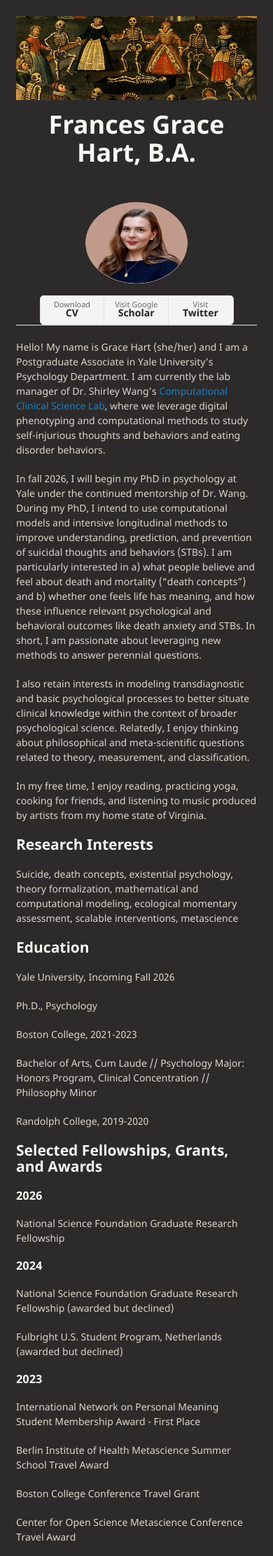
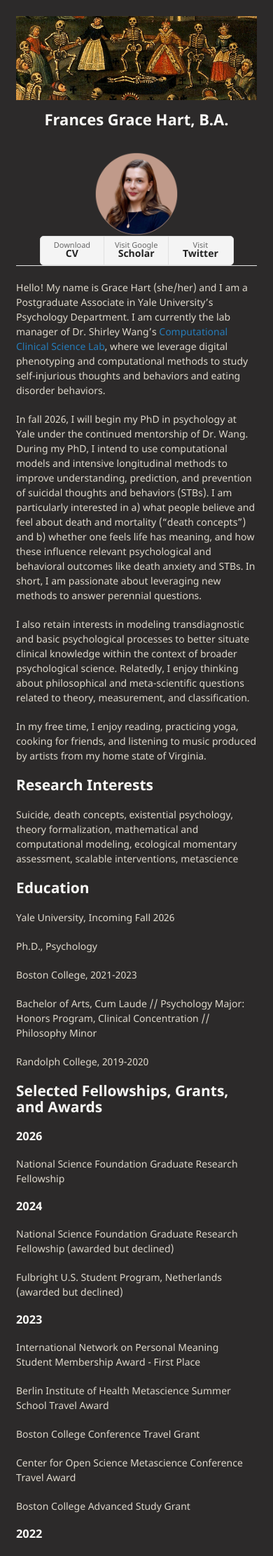
Before and after one commit to francesghart/francesghart.github.io, a Jekyll site: the page built from index.md, in a window 390 px wide. Shown: the top 2223 px of the page at 70% size. Built offline with Jekyll 4.4.1, drawn with Linux system fonts in a browser that asks for light colours.

Commit message:
mobile fixes

```diff
--- a/_sass/jekyll-theme-minimal.scss
+++ b/_sass/jekyll-theme-minimal.scss
@@ -274,8 +274,9 @@ footer {
   header img {
     display: block;
     margin: 0 auto;
-    width: 150px;
-    height: 150px;
+    width: 120px;
+    height: 120px;
+    object-fit: cover;
   }
 
   ul.downloads {
@@ -308,6 +309,11 @@ footer {
     position: static;
     top: auto;
   }
+
+  #site-title h1 {
+    font-size: 22px;
+  }
+
 }
 
 @media print, screen and (max-width: 720px) {
```
